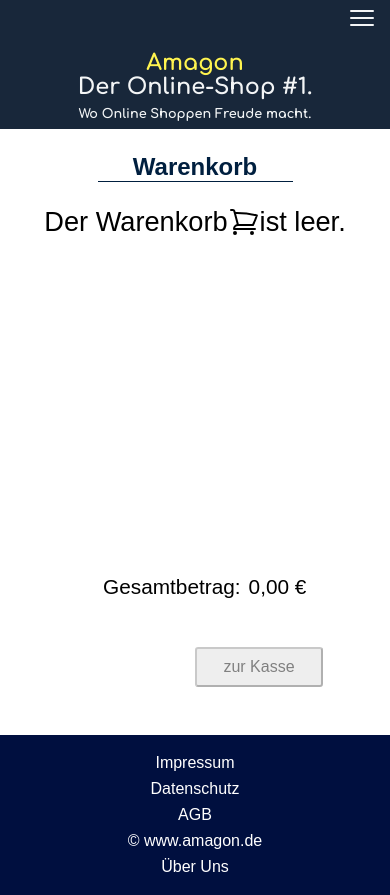
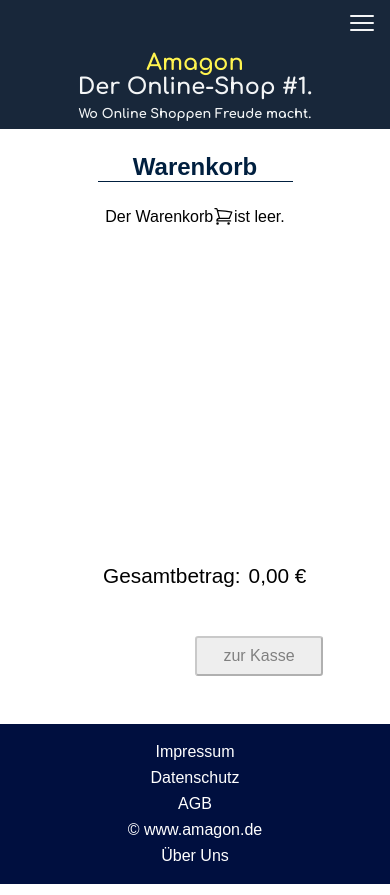
Before and after one commit to r-s-94/Online-Shop, a React (Vite) app: page /Online-Shop/shoppingStorage in a window 390 px wide. Built offline with nearby package versions, Linux system fonts and the light colour scheme.

Commit message:
Update article-info-responsive for tablet, upadte check-out-message for tablet and phone, update respoansive design nav for phone, update responsive design shopping-cart footer for tablet and phone

```diff
--- a/src/articleInfo/articleInfoResponsive.scss
+++ b/src/articleInfo/articleInfoResponsive.scss
@@ -255,20 +255,20 @@
     }
 
     &__article-info-div {
-      width: 17rem;
-      height: 50rem;
+      width: 20rem;
+      height: 55rem;
     }
 
     &__article-headline {
-      font-size: 1.3rem;
+      font-size: 1.4rem;
     }
 
     &__article-description {
-      font-size: 1rem;
+      font-size: 17px;
     }
 
     &__article-detail-overview-div {
-      font-size: 0.9rem;
+      font-size: 15px;
     }
 
     &__article-detail-div {
--- a/src/checkOut/checkOutResponsive.scss
+++ b/src/checkOut/checkOutResponsive.scss
@@ -37,7 +37,7 @@
   .online-shop-checkOut {
     &__headline {
       line-height: 3rem;
-      margin: 5rem 0 27rem 0;
+      margin: 5rem 0 13rem 0;
       padding: 0 5%;
     }
 
@@ -67,7 +67,7 @@
 @media screen and (max-width: 600px) {
   .online-shop-checkOut {
     &__headline {
-      margin: 7rem 0 13rem 0;
+      margin: 5rem 0 3rem 0;
       font-size: 1.3rem;
       line-height: 2rem;
       padding: 0 5%;
--- a/src/nav/nav.scss
+++ b/src/nav/nav.scss
@@ -150,7 +150,7 @@
     }
 
     &__hamburger-menu {
-      top: 0.3rem;
+      top: 0.6rem;
       right: 3%;
       width: 2rem;
       height: 1.7rem;
--- a/src/shoppingCart/shoppingCart.scss
+++ b/src/shoppingCart/shoppingCart.scss
@@ -174,6 +174,14 @@
       font-size: 2rem;
     }
 
+    &__message-div {
+      font-size: 1.5rem;
+    }
+
+    &__message-icon {
+      width: 1.7rem;
+    }
+
     &__img {
       width: 9rem;
       height: 7rem;
@@ -224,6 +232,14 @@
     &__headline {
       margin: 5rem 42%;
       font-size: 1.7rem;
+    }
+
+    &__message-div {
+      font-size: 1.3rem;
+    }
+
+    &__message-icon {
+      width: 1.5rem;
     }
 
     &__article-card {
@@ -288,7 +304,15 @@
   .shopping-cart {
     &__headline {
       margin: 3rem 37%;
-      font-size: 1.7rem;
+      font-size: 1.6rem;
+    }
+
+    &__message-div {
+      font-size: 1.3rem;
+    }
+
+    &__message-icon {
+      width: 1.5rem;
     }
 
     &__article-card {
@@ -368,6 +392,14 @@
     &__headline {
       margin: 1.5rem 25%;
       font-size: 1.5rem;
+    }
+
+    &__message-div {
+      font-size: 1rem;
+    }
+
+    &__message-icon {
+      width: 1.3rem;
     }
 
     &__overview {
```
